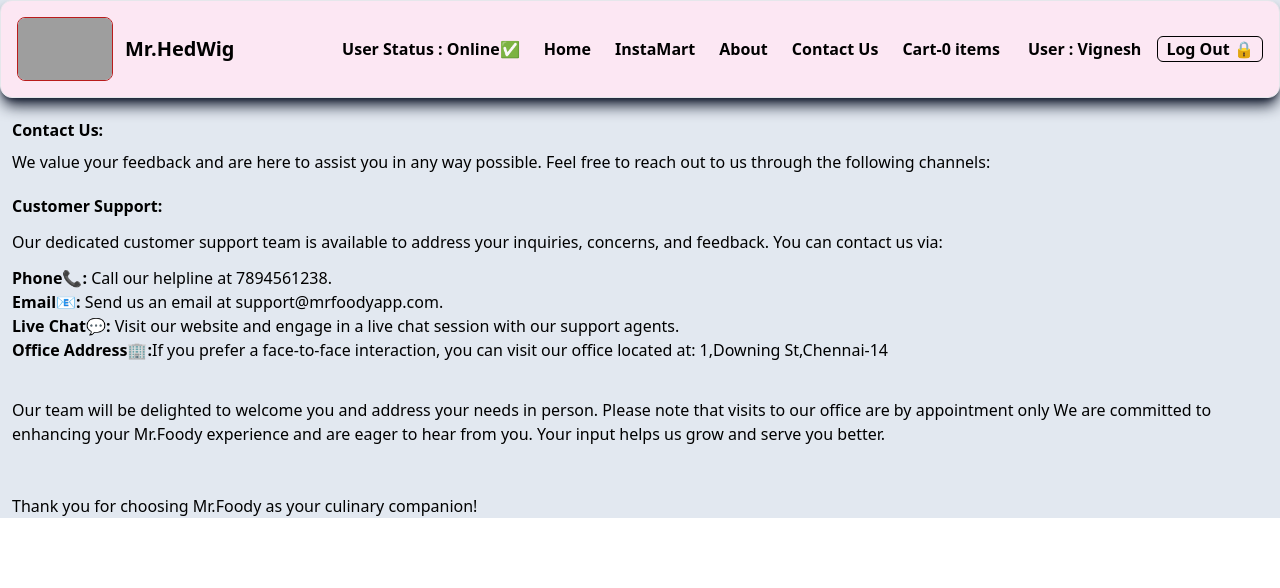
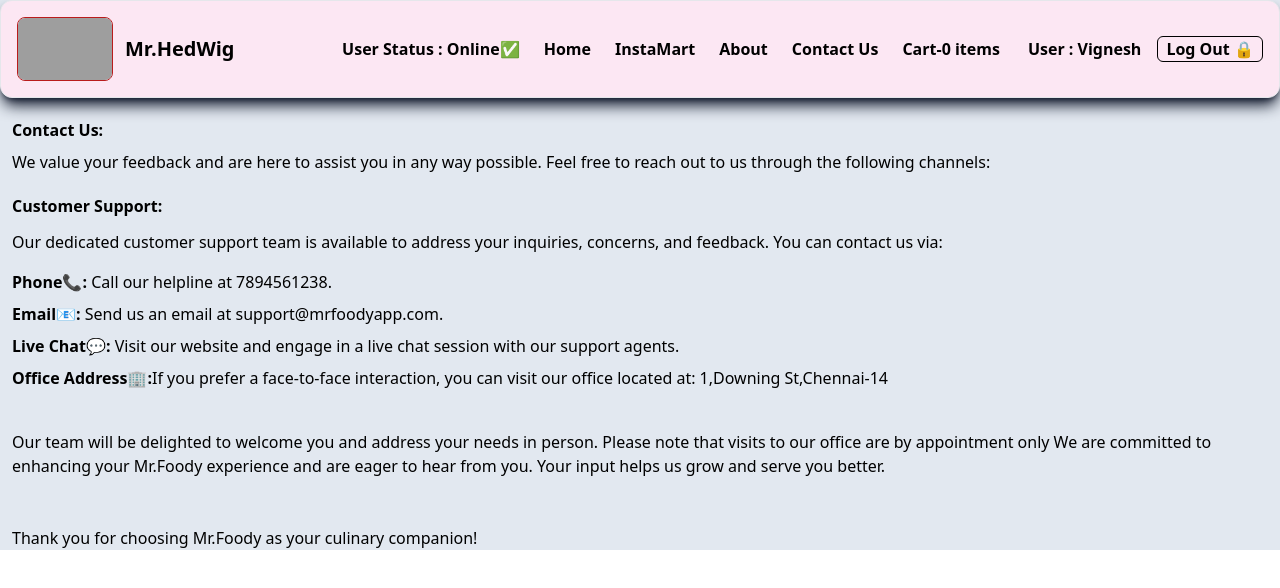
Before and after one commit to VigneshElangovan52/Mr.HedwiG_Food_Delivery, a React (Create React App) app: page /contact in a window 1280 px wide. Shown: the top 588 px of the page. Built offline with nearby package versions, Linux system fonts and the light colour scheme; grey boxes are pictures that could not be loaded.

Commit message:
Updated contact page

```diff
--- a/src/components/contact.js
+++ b/src/components/contact.js
@@ -6,10 +6,10 @@ const Contact = () => (
       <h1 className="font-bold pb-3">Customer Support:</h1>
       <p>Our dedicated customer support team is available to address your inquiries, concerns, and feedback. You can contact us via:</p>
       <ul className="py-3">
-        <li><b>Phone📞:</b> Call our helpline at 7894561238.</li>
-        <li><b>Email📧:</b> Send us an email at support@mrfoodyapp.com.</li>
-        <li><b>Live Chat💬:</b> Visit our website and engage in a live chat session with our support agents.</li>
-      <li><b>Office Address🏢:</b>If you prefer a face-to-face interaction, you can visit our office located at: 1,Downing St,Chennai-14<br /><br /></li>
+        <li className="py-1"><b>Phone📞:</b> Call our helpline at 7894561238.</li>
+        <li className="py-1"><b>Email📧:</b> Send us an email at support@mrfoodyapp.com.</li>
+        <li className="py-1"><b>Live Chat💬:</b> Visit our website and engage in a live chat session with our support agents.</li>
+      <li className="py-1"><b>Office Address🏢:</b>If you prefer a face-to-face interaction, you can visit our office located at: 1,Downing St,Chennai-14<br /><br /></li>
       </ul>
       <p>
         Our team will be delighted to welcome you and address your needs in person. Please note that visits to our office are by appointment only
```
